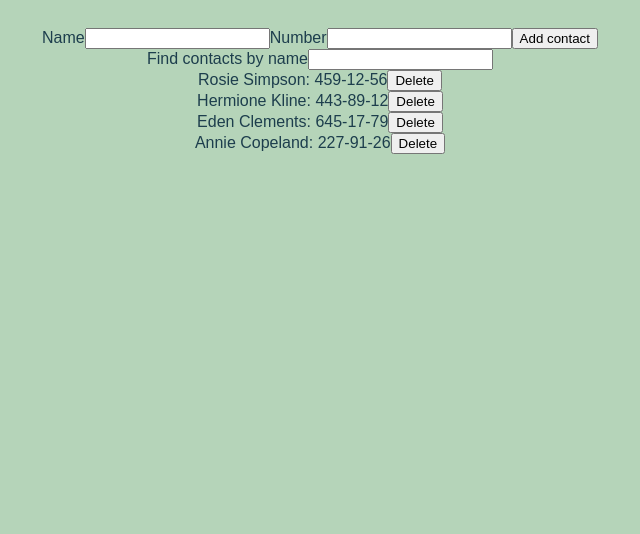
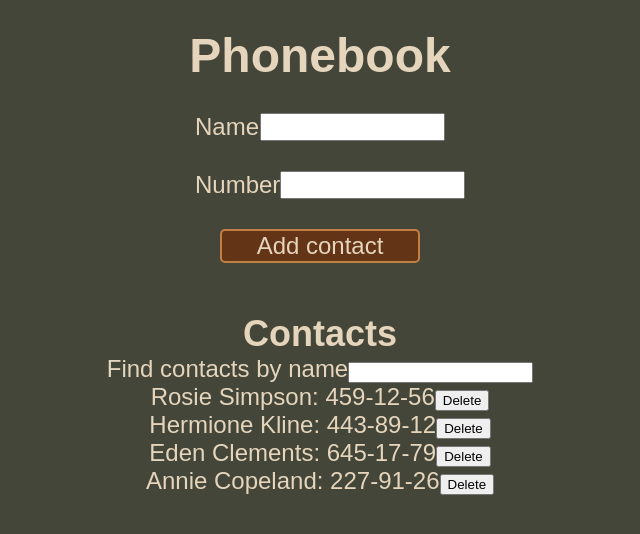
Before and after one commit to tuzegor/goit-react-hw-02-phonebook, a React (Create React App) app: page / in a window 1280 px wide. Shown: the top 534 px of the page, without its empty margins (320-960 px from the left). Built offline with nearby package versions, Linux system fonts and the light colour scheme.

Commit message:
вынес все в компоненты

```diff
--- a/src/App.js
+++ b/src/App.js
@@ -1,5 +1,8 @@
 import React, { Component } from 'react';
-import { nanoid } from 'nanoid';
+import ContactForm from './components/ContactForm/ContactForm';
+import Filter from './components/Filter/Filter';
+import ContactList from './components/ContactList/ContactList';
+
 class App extends Component {
   state = {
     contacts: [
@@ -8,21 +11,11 @@ class App extends Component {
       { id: 'id-3', name: 'Eden Clements', number: '645-17-79' },
       { id: 'id-4', name: 'Annie Copeland', number: '227-91-26' },
     ],
-    name: '',
-    number: '',
     filter: '',
   };
-
-  formSubmit = event => {
-    event.preventDefault();
-    const { contacts, name, number } = this.state;
-
-    const contact = { id: nanoid(), name, number };
+  getContactFromForm = contact => {
+    const { contacts } = this.state;
     this.setState({ contacts: [contact, ...contacts] });
-  };
-
-  inputChange = event => {
-    this.setState({ [event.target.name]: event.target.value });
   };
 
   findName = event => {
@@ -45,50 +38,17 @@ class App extends Component {
   };
 
   render() {
-    const { name, number, filter } = this.state;
+    const { filter } = this.state;
     return (
       <div className="App">
-        <form onSubmit={this.formSubmit}>
-          <label>
-            Name
-            <input
-              type="text"
-              name="name"
-              value={name}
-              pattern="^[a-zA-Zа-яА-Я]+(([' -][a-zA-Zа-яА-Я ])?[a-zA-Zа-яА-Я]*)*$"
-              title="Name may contain only letters, apostrophe, dash and spaces. For example Adrian, Jacob Mercer, Charles de Batz de Castelmore d'Artagnan"
-              required
-              onChange={this.inputChange}
-            />
-          </label>
-          <label>
-            Number
-            <input
-              type="tel"
-              name="number"
-              value={number}
-              pattern="\+?\d{1,4}?[-.\s]?\(?\d{1,3}?\)?[-.\s]?\d{1,4}[-.\s]?\d{1,4}[-.\s]?\d{1,9}"
-              title="Phone number must be digits and can contain spaces, dashes, parentheses and can start with +"
-              required
-              onChange={this.inputChange}
-            />
-          </label>
-          <button type="submit">Add contact</button>
-        </form>
-        <label>
-          Find contacts by name
-          <input type="text" value={filter} onChange={this.findName} />
-        </label>
-        <ul>
-          {this.showFilteredContacts().map(({ id, name, number }) => (
-            <li key={id}>
-              {name}: {number}
-              <button type="button" onClick={() => this.deleteContact(id)}>
-                Delete
-              </button>
-            </li>
-          ))}
-        </ul>
+        <h1>Phonebook</h1>
+        <ContactForm submitContact={this.getContactFromForm} />
+        <h2>Contacts</h2>
+        <Filter filter={filter} findName={this.findName} />
+        <ContactList
+          showFilteredContacts={this.showFilteredContacts}
+          deleteContact={this.deleteContact}
+        />
       </div>
     );
   }
--- /dev/null
+++ b/src/components/ContactForm/ContactForm.js
@@ -0,0 +1,71 @@
+import React, { Component } from 'react';
+import { nanoid } from 'nanoid';
+import PropTypes from 'prop-types';
+import style from './ContactForm.module.css';
+
+class ContactForm extends Component {
+  state = {
+    name: '',
+    number: '',
+  };
+
+  formSubmit = event => {
+    event.preventDefault();
+    const { name, number } = this.state;
+    const contact = { id: nanoid(), name, number };
+    this.props.submitContact(contact);
+    this.setState({ name: '', number: '' });
+  };
+
+  inputChange = event => {
+    this.setState({ [event.target.name]: event.target.value });
+  };
+
+  render() {
+    const { name, number } = this.state;
+
+    return (
+      <form className={style.contactForm} onSubmit={this.formSubmit}>
+        <div className={style.inputWrapper}>
+          <label className={style.nameTitle}>
+            <span>Name</span>
+            <input
+              className={style.nameField}
+              type="text"
+              name="name"
+              value={name}
+              pattern="^[a-zA-Zа-яА-Я]+(([' -][a-zA-Zа-яА-Я ])?[a-zA-Zа-яА-Я]*)*$"
+              title="Name may contain only letters, apostrophe, dash and spaces. For example Adrian, Jacob Mercer, Charles de Batz de Castelmore d'Artagnan"
+              required
+              onChange={this.inputChange}
+            />
+          </label>
+        </div>
+        <div className={style.inputWrapper}>
+          <label className={style.numberTitle}>
+            <span>Number</span>
+            <input
+              className={style.numberField}
+              type="tel"
+              name="number"
+              value={number}
+              pattern="\+?\d{1,4}?[-.\s]?\(?\d{1,3}?\)?[-.\s]?\d{1,4}[-.\s]?\d{1,4}[-.\s]?\d{1,9}"
+              title="Phone number must be digits and can contain spaces, dashes, parentheses and can start with +"
+              required
+              onChange={this.inputChange}
+            />
+          </label>
+        </div>
+        <button className={style.submitBtn} type="submit">
+          Add contact
+        </button>
+      </form>
+    );
+  }
+}
+
+ContactForm.propTypes = {
+  submitContact: PropTypes.func,
+};
+
+export default ContactForm;
--- /dev/null
+++ b/src/components/ContactForm/ContactForm.module.css
@@ -0,0 +1,33 @@
+.contactForm {
+  padding: 10px;
+  display: flex;
+  justify-content: center;
+  align-items: center;
+  flex-direction: column;
+  margin-top: 20px;
+  margin-bottom: 40px;
+}
+.inputWrapper {
+  margin-bottom: 30px;
+}
+.contactForm label {
+  width: 250px;
+  display: flex;
+  justify-content: space-between;
+}
+
+.submitBtn {
+  display: block;
+  margin: 0 auto;
+  width: 200px;
+  font-size: 24px;
+  color: #e5d5bc;
+  background-color: #633416;
+  border: 2px solid #c17f43;
+  border-radius: 5px;
+}
+.submitBtn:hover {
+  cursor: pointer;
+  color: #633416;
+  background-color: #e5d5bc;
+}
--- /dev/null
+++ b/src/components/ContactList/ContactList.js
@@ -0,0 +1,29 @@
+import React from 'react';
+import PropTypes from 'prop-types';
+import style from './ContactList.module.css';
+
+function ContactList({ showFilteredContacts, deleteContact }) {
+  return (
+    <ul className={style.contactsList}>
+      {showFilteredContacts().map(({ id, name, number }) => (
+        <li className={style.item} key={id}>
+          {name}: {number}
+          <button
+            className={style.deleteBtn}
+            type="button"
+            onClick={() => deleteContact(id)}
+          >
+            Delete
+          </button>
+        </li>
+      ))}
+    </ul>
+  );
+}
+
+ContactList.propTypes = {
+  showFilteredContacts: PropTypes.func,
+  deleteContact: PropTypes.func,
+};
+
+export default ContactList;
--- /dev/null
+++ b/src/components/Filter/Filter.js
@@ -0,0 +1,24 @@
+import React from 'react';
+import PropTypes from 'prop-types';
+import style from './Filter.module.css';
+
+function Filter({ filter, findName }) {
+  return (
+    <label className={style.title}>
+      Find contacts by name
+      <input
+        className={style.field}
+        type="text"
+        value={filter}
+        onChange={findName}
+      />
+    </label>
+  );
+}
+
+Filter.propTypes = {
+  filter: PropTypes.string,
+  findName: PropTypes.func,
+};
+
+export default Filter;
--- a/src/index.css
+++ b/src/index.css
@@ -22,19 +22,16 @@ p {
   margin-bottom: 0;
 }
 
-img {
-  display: block;
-  max-width: 100%;
-  height: auto;
-}
-
 body {
   font-family: sans-serif;
-  background-color: #b5d4b9;
-  color: #1d3e4d;
+  background-color: #444639;
+  color: #e5d5bc;
+  font-size: 24px;
 }
 
 .App {
   text-align: center;
+  margin: 0 auto;
+
   padding: 20px;
 }
```
Also changed, not shown: src/components/ContactList/ContactList.module.css (added), src/components/Filter/Filter.module.css (added).
